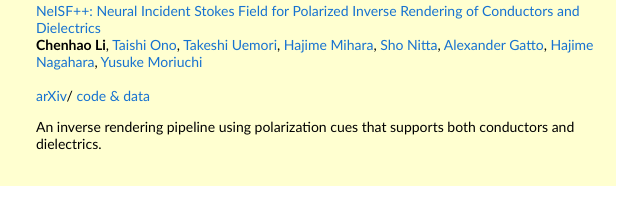
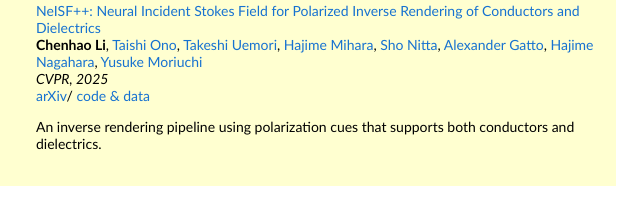
Before and after one commit to ligoudaner377/ligoudaner377.github.io, a plain HTML site: page index.html in a window 1280 px wide. Shown: the part 407-625 px from the top of the page, 424-1064 px from the left. Drawn offline with Linux system fonts and the light colour scheme.

Commit message:
update neisfpp info

```diff
--- a/index.html
+++ b/index.html
@@ -87,7 +87,7 @@
               <a href="https://www.is.ids.osaka-u.ac.jp/en/authors/hajime-nagahara/">Hajime Nagahara</a>,
               <a href="https://openreview.net/profile?id=~Yusuke_Moriuchi1">Yusuke Moriuchi</a>
               <br>
-              <em></em>
+              <em>CVPR, 2025</em>
               <br>
               <a href="https://arxiv.org/abs/2411.10189">arXiv</a>/
               <a href="">code & data</a>
```
